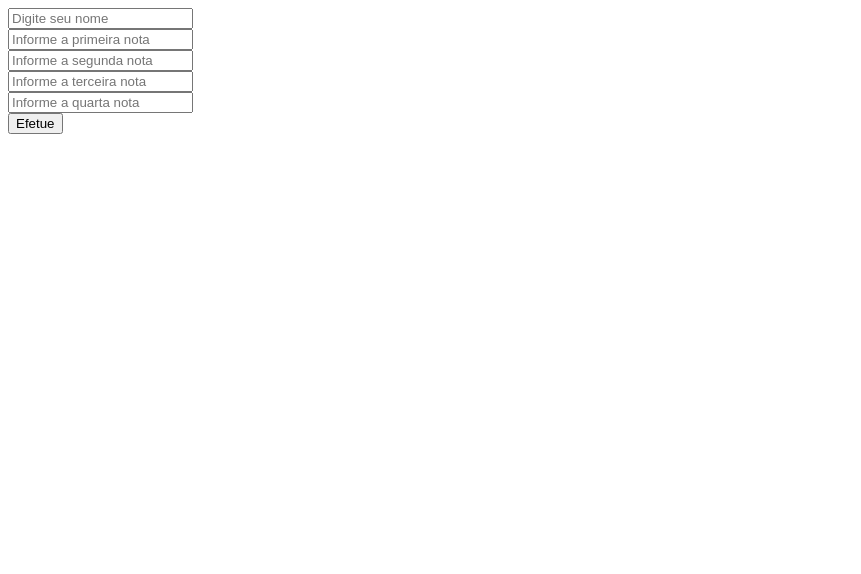
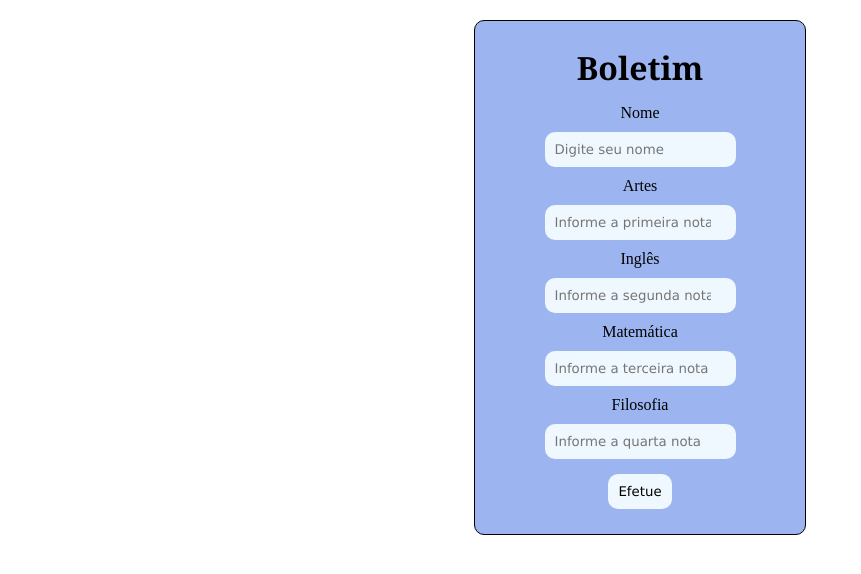
Before and after one commit to danieldias76/danieldias76-Senai-Web-Designer-FrontEnd, a plain HTML site: page JS/32-exercicio.html in a window 1280 px wide. Shown: the whole page, without its empty margins (0-861 px from the left). Drawn offline with Linux system fonts and the light colour scheme.

Commit message:
25/09/25

```diff
--- a/JS/32-exercicio.html
+++ b/JS/32-exercicio.html
@@ -5,18 +5,89 @@
     <meta charset="UTF-8">
     <meta name="viewport" content="width=device-width, initial-scale=1.0">
     <title>Exercicio</title>
+    <style>
+        * {
+            padding: 0;
+            margin: 0;
+        }
+
+        body {
+            display: flex;
+            justify-content: center;
+            align-items: center;
+            flex-direction: column;
+        }
+
+        .form {
+            margin: 20px;
+            padding: 15px;
+            background-color: rgba(105, 143, 232, 0.655);
+            border-radius: 10px;
+            border: solid 1px;
+            display: flex;
+            justify-content: center;
+            align-items: center;
+            flex-direction: column;
+            width: 300px;
+        }
+
+        input {
+            background-color: aliceblue;
+            margin: 5px;
+            padding: 10px;
+            border: 1px rgb(224, 165, 165);
+            border-radius: 10px;
+            font-family: 'Lucida Sans', 'Lucida Sans Regular', 'Lucida Grande', 'Lucida Sans Unicode', Geneva, Verdana, sans-serif;
+        }
+
+        button {
+            background-color: aliceblue;
+            margin: 10px;
+            padding: 10px;
+            border: 1px rgb(224, 165, 165);
+            border-radius: 10px;
+            font-family: 'Lucida Sans', 'Lucida Sans Regular', 'Lucida Grande', 'Lucida Sans Unicode', Geneva, Verdana, sans-serif;
+        }
+
+        button:hover {
+            background-color: rgb(9, 240, 240);
+            color: white;
+            border: 1px solid black;
+
+        }
+
+        h1 {
+            margin: 10px;
+            font-family: Cambria, Cochin, Georgia, Times, 'Times New Roman', serif;
+        }
+
+        label {
+            margin: 5px;
+        }
+
+        #resposta {
+            text-align: center;
+            color: white;
+        }
+    </style>
 </head>
 
 <body>
-    <input type="text" name="campo_Nome" id="seu_Nome" placeholder="Digite seu nome"> <br>
-    <input type="number" name="campo_Nota1" id="primeira_Nota" placeholder="Informe a primeira nota"> <br>
-    <input type="number" name="campo_Nota2" id="segunda_Nota" placeholder="Informe a segunda nota"> <br>
-    <input type="number" name="campo_Nota3" id="terceira_Nota" placeholder="Informe a terceira nota"> <br>
-    <input type="number" name="campo_Nota4" id="quarta_Nota" placeholder="Informe a quarta nota"> <br>
-    <button onclick="executar()">Efetue</button><br>
-    <span id="resposta"></span>
-
-
+    <div class="form">
+        <h1>Boletim</h1>
+        <label for="nombre">Nome</label>
+        <input type="text" name="campo_Nome" id="seu_Nome" placeholder="Digite seu nome">
+        <label for="nombre">Artes</label>
+        <input type="number" name="campo_Nota1" id="primeira_Nota" placeholder="Informe a primeira nota">
+        <label for="nombre">Inglês</label>
+        <input type="number" name="campo_Nota2" id="segunda_Nota" placeholder="Informe a segunda nota">
+        <label for="nombre">Matemática</label>
+        <input type="number" name="campo_Nota3" id="terceira_Nota" placeholder="Informe a terceira nota">
+        <label for="nombre">Filosofia</label>
+        <input type="number" name="campo_Nota4" id="quarta_Nota" placeholder="Informe a quarta nota">
+        <button onclick="executar()">Efetue</button>
+        <div id="resposta"></div>
+    </div>
     <script>
         function executar() {
             let nome = (window.document.getElementById("seu_Nome").value)
@@ -25,7 +96,7 @@
             let nota3 = Number(window.document.getElementById("terceira_Nota").value)
             let nota4 = Number(window.document.getElementById("quarta_Nota").value)
             let media = (nota1 + nota2 + nota3 + nota4) / 4
-            let resultado = media >= 6 ? nome  + ' você foi aprovado sua média é: ' + media : nome + ' você não foi aprovado sua média é: ' + media
+            let resultado = media >= 6 ? nome + ' Você foi aprovado, parabéns! \n Sua média é: ' + media : nome + ' Você foi reprovado, \n sua média é: ' + media
             let areaResultado = document.getElementById("resposta")
             areaResultado.innerText = resultado
         }
--- /dev/null
+++ b/JS/33-exercicio.css
@@ -0,0 +1,4 @@
+body{
+    width: 100%;
+    height: 100vh;
+}
--- /dev/null
+++ b/projeto_lampada/index.css
@@ -0,0 +1,5 @@
+*{
+    margin: 0;
+    padding: 0;
+
+}
```
Also changed, not shown: JS/33-exercicio.html (added, +18 -0 lines), JS/33-exercicio.js (added, +7 -0 lines), JS/34-capturar-dados-por-id.html (added, +23 -0 lines), JS/35-setattribute.html (added, +19 -0 lines), projeto_lampada/index.html (added, +11 -0 lines), css/imagens/dpd.jpg (deleted), projeto_lampada/imagens/lampada-off.png (added), projeto_lampada/imagens/lampada-on.png (added), projeto_lampada/imagens/lampada-quebrada.png (added), projeto_lampada/index.js (added).
